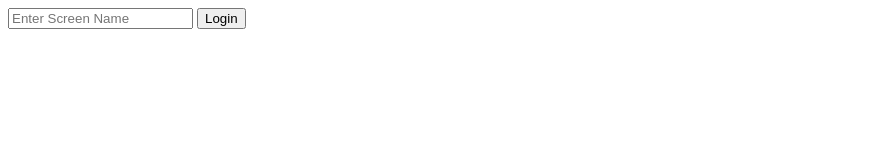
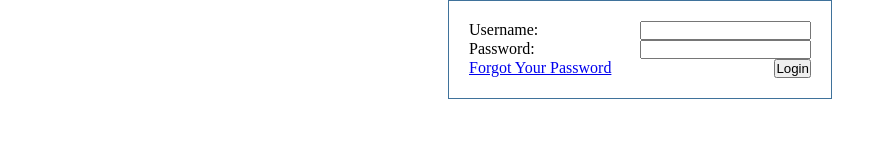
Before and after one commit to clockwerkz/instaclone, a plain HTML site: page index.html in a window 1280 px wide. Shown: the whole page, without its empty margins (0-887 px from the left). Drawn offline with Linux system fonts and the light colour scheme.

Commit message:
styling login page in progress

```diff
--- a/css/style.css
+++ b/css/style.css
@@ -0,0 +1,22 @@
+* {
+    box-sizing: border-box;
+    margin: 0;
+    padding: 0;
+}
+
+form {
+    display: flex;
+    flex-wrap: wrap;
+    justify-content: space-between;
+}
+
+label, input {
+    width: 50%;
+}
+
+.login__wrapper {
+    padding: 20px;
+    margin: 0 auto;
+    width: 30%;
+    border: 1px solid #3f729b;
+}
--- a/index.html
+++ b/index.html
@@ -8,10 +8,16 @@
     <link rel="stylesheet" href="css/style.css">
 </head>
 <body>
-    <form id="login-form" action="POST">
-        <input type="text" id="username" placeholder="Enter Screen Name" />
-        <button type="submit">Login</button>
-    </form>
-    <script src="js/app.js"></script>
+    <div class="login__wrapper">
+        <form id="login-form" action="POST">
+            <label for="username">Username:</label>
+            <input type="text" name="username" id="username" />
+            <label for="password">Password:</label>
+            <input type="password" name="password" id="password"/>
+            <p><a href="#" class="password__link">Forgot Your Password</a></p>
+            <button type="submit">Login</button>
+        </form>
+    </div> <!-- .login__wrapper -->
+    <script src="js/index.js"></script>
 </body>
 </html>
```
Also changed, not shown: js/index.js (line endings or trailing spaces).
